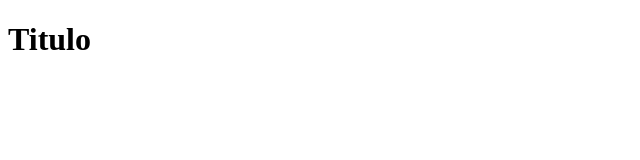
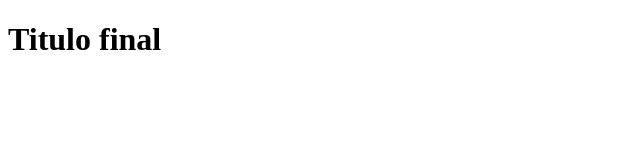
Before and after one commit to gusolra/gitinit, a plain HTML site: page index.html in a window 1280 px wide. Shown: the whole page, without its empty margins (0-640 px from the left). Drawn offline with Linux system fonts and the light colour scheme.

Commit message:
Cambio de título...

```diff
--- a/index.html
+++ b/index.html
@@ -6,6 +6,6 @@
     <title>Document</title>
 </head>
 <body>
-    <h1>Titulo</h1>
+    <h1>Titulo final</h1>
 </body>
 </html>
```
